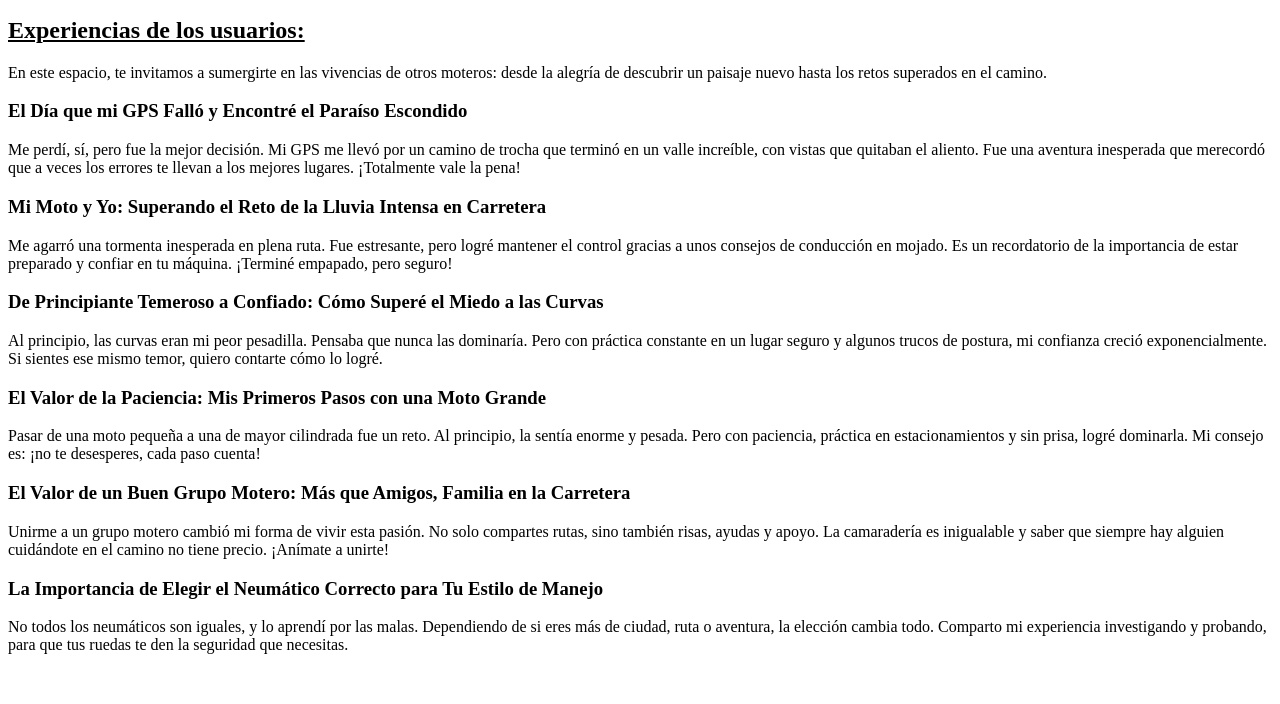
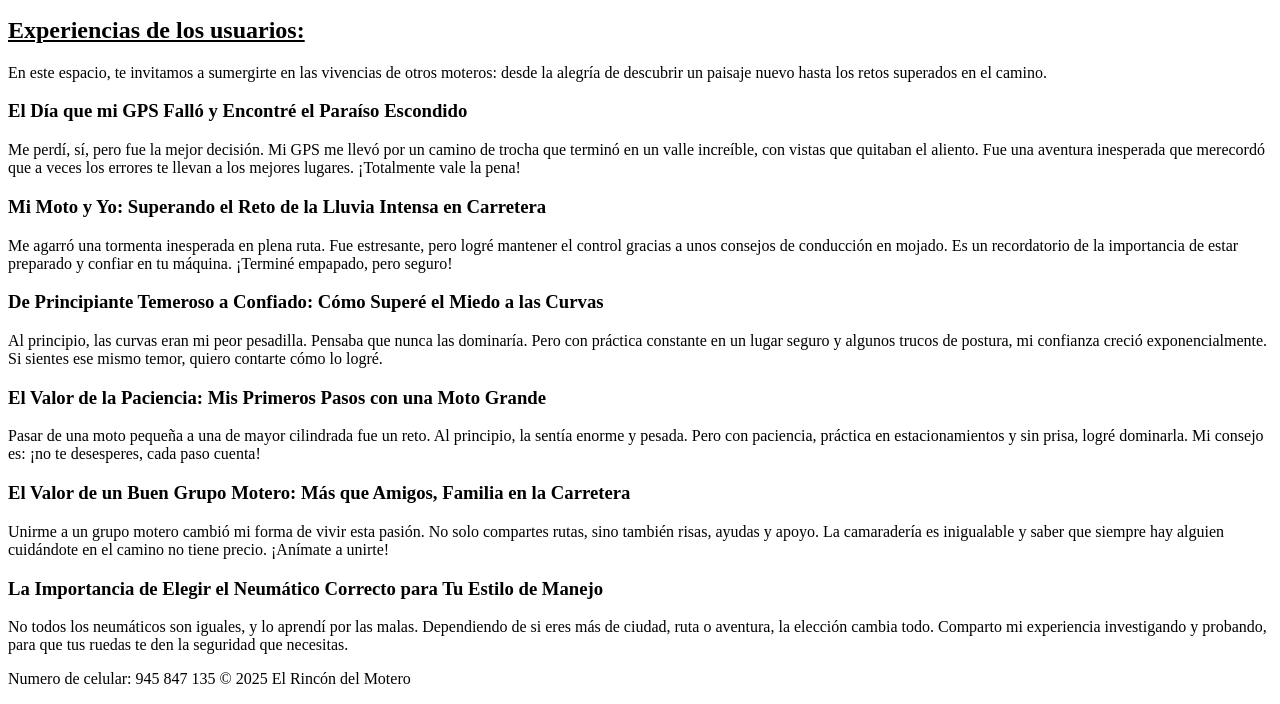
Before and after one commit to Aldo0704/Boceto-de-mi-pagina-web, a plain HTML site: page index.html in a window 1280 px wide. Shown: the part 8927-9631 px from the top of the page. Before the commit the page ends 9597 px from the top, so only its background shows below. Drawn offline with Linux system fonts and the light colour scheme.

Commit message:
ya esta el footer, boceto terminado

```diff
--- a/index.html
+++ b/index.html
@@ -336,7 +336,11 @@
             </section>
         </section>
     </main>
-
+    <footer class="pag">
+        <p class="piePagina">
+                Numero de celular: 945 847 135  © 2025 El Rincón del Motero
+        </p>
+    </footer>
 </body>
 
 </html>
```
